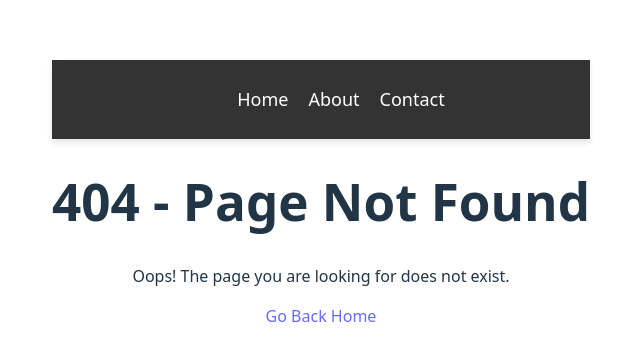
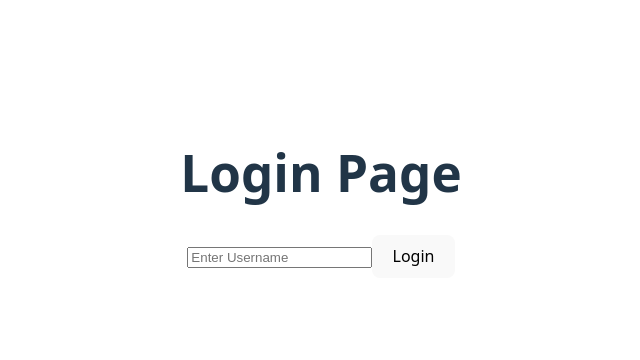
Before and after one commit to shivangi168/Redux, a React (Vite) app: page /login in a window 1280 px wide. Before the commit this address had no page. Shown: the part 206-566 px from the top of the page, without its empty margins (319-959 px from the left). Built offline with nearby package versions, Linux system fonts and the light colour scheme.

Commit message:
Context API done

```diff
--- a/src/App.jsx
+++ b/src/App.jsx
@@ -1,48 +1,54 @@
-import { BrowserRouter as Router, Routes ,Route } from 'react-router'
-import { useState } from 'react'
+import { BrowserRouter as Router, Routes, Route, Navigate } from "react-router-dom";
+import { AuthProvider, AuthContext } from "./components/AuthContext";
+import { useContext } from "react";
+import Header from "./components/Header";
+import Home from "./pages/Home";
+import About from "./pages/About";
+import Contact from "./pages/Contact";
+import UserProfile from "./components/userProfile";
+import NoPageFound from "./components/NoPageFound";
+import ProtectedRoute from "./pages/ProtectedRoute";
+import Login from "./pages/Login";
+import Dashboard from "./pages/Dashboard";
 import './App.css'
-// import FormPage from './pages/FormPage'
-import Header from './components/Header'
-import Home from './pages/Home'
-import About from './pages/About'
-import Contact from './pages/Contact'
-import UserProfile from './components/userProfile'
-import NoPageFound from './components/NoPageFound'
+
 
 function App() {
-  const [count, setCount] = useState(0)
-  const user = "Shovangoi";
+  return (
+    <Router>
+      <AuthProvider>
+        <AuthWrapper />
+      </AuthProvider>
+    </Router>
+  );
+}
+
+const AuthWrapper = () => {
+  const { user } = useContext(AuthContext);
 
   return (
     <>
-     <Router>
-      <Header/>
+      {user && <Header />}
       <Routes>
-        <Route path="/" element={<Home/>}></Route>
-        <Route path="/About" element={<About/>}></Route>
-        <Route path="/Contact" element={<Contact/>}></Route>
-        <Route path='/user/:id' element={<UserProfile/>}></Route>
-        <Route path="/user" element={<UserProfile />} />
-        <Route path="*" element={<NoPageFound/>}></Route>
+        <Route path="/login" element={<Login />} />
+        <Route path="*" element={user ? <MainRoutes /> : <Navigate to="/login" />} />
       </Routes>
-     </Router>
-     {/* return <Parent user={user} />; */}
+    </>
+  );
+};
 
+const MainRoutes = () => {
+  return (
+    <Routes>
+      <Route path="/" element={<Home />} />
+      <Route path="/about" element={<About />} />
+      <Route path="/contact" element={<Contact />} />
+      <Route path="/user/:id" element={<UserProfile />} />
+      <Route path="/user" element={<UserProfile />} />
+      <Route path="/dashboard" element={<ProtectedRoute element={<Dashboard />} />} />
+      <Route path="*" element={<NoPageFound />} />
+    </Routes>
+  );
+};
 
-     {/* <FormPage/> */}
-    </>
-  )
-}
-
-export default App
-// function Parent({ user }) {
-//   return <Child user={user} />;
-// }
-
-// function Child({ user }) {
-//   return <GrandChild user={user} />;
-// }
-
-// function GrandChild({ user }) {
-//   return <h2>Welcome, {user}!</h2>;
-// }
+export default App;
--- a/src/components/AuthContext.jsx
+++ b/src/components/AuthContext.jsx
@@ -1,19 +1,24 @@
-// 📌 AuthContext.js
-import { createContext, useState } from "react";
+import { useState, createContext } from "react";
+import { useNavigate } from "react-router-dom";
 
 export const AuthContext = createContext(null);
 
 export const AuthProvider = ({ children }) => {
   const [user, setUser] = useState(null);
+  const navigate = useNavigate(); // ✅ Make sure it's inside Router
 
-  // Login function
   const login = (username) => {
+    if (!username) {
+      console.warn("Username can't be empty!");
+      return;
+    }
     setUser({ name: username });
+    navigate("/dashboard"); // ✅ Redirect after login
   };
 
-  // Logout function
   const logout = () => {
     setUser(null);
+    navigate("/login"); // ✅ Always redirect to login on logout
   };
 
   return (
--- a/src/pages/About.jsx
+++ b/src/pages/About.jsx
@@ -1,15 +1,38 @@
-import FormCheck from '../components/FormCheck'
-// import { AuthProvider } from "./AuthContext";
+// import FormCheck from '../components/FormCheck'
+// import { AuthProvider } from '../components/AuthContext';;
+import { useState, useContext } from 'react';
+import { AuthContext } from '../components/AuthContext';
+function About() {
+    const { user, login, logout } = useContext(AuthContext)
+    const [username, SetUserName] = useState("");
 
-// import { AuthContext } from '../components/AuthContext';
-function About() {
-    return(
+    return (
         <div>
-            <FormCheck/>
-            {/* <AuthContext/> */}
+            {user ? (
+                <>
+                    <h1>welcome , {user.name}</h1>
+                    <button onClick={logout}>Logout</button>
+                </>
+
+            )
+                :
+                <>
+                    <p>Please login</p>
+                    <input
+                        type="text"
+                        placeholder="Enter the name"
+                        value={username}
+                        onChange={(e) => SetUserName(e.target.value)}
+                    />
+                    <button onClick={() => login(username)}>login</button>
+                </>
+            }
+
         </div>
+
     )
 
-  }
 
-  export default About;
+}
+
+export default About;
--- /dev/null
+++ b/src/pages/Dashboard.jsx
@@ -0,0 +1,15 @@
+import { useContext } from "react";
+import { AuthContext } from "../components/AuthContext";
+
+const Dashboard = () => {
+  const { user, logout } = useContext(AuthContext);
+
+  return (
+    <div>
+      <h2>Welcome, {user?.name}!</h2>
+      <button onClick={logout}>Logout</button>
+    </div>
+  );
+};
+
+export default Dashboard;
--- /dev/null
+++ b/src/pages/Login.jsx
@@ -0,0 +1,28 @@
+import React, { useContext, useState } from "react";
+import { AuthContext } from "../components/AuthContext";
+import { useNavigate } from "react-router-dom";
+
+function Login() {
+  const { login } = useContext(AuthContext);
+  const [username, setUsername] = useState("");
+  const navigate = useNavigate();
+
+  const handleLogin = () => {
+    login(username);
+  };
+
+  return (
+    <div>
+      <h1>Login Page</h1>
+      <input
+        type="text"
+        placeholder="Enter Username"
+        value={username}
+        onChange={(e) => setUsername(e.target.value)}
+      />
+      <button onClick={handleLogin}>Login</button>
+    </div>
+  );
+}
+
+export default Login;
--- /dev/null
+++ b/src/pages/ProtectedRoute.jsx
@@ -0,0 +1,9 @@
+import { useSate , createContext, useContext} from 'react';
+import { Navigate } from "react-router-dom";
+import { AuthContext } from "../components/AuthContext";
+const ProtectedRoute = ({ element }) => {
+    const { user } = useContext(AuthContext);
+    return user ? element : <Navigate to="login" replace></Navigate>
+}
+
+export default ProtectedRoute;
```
